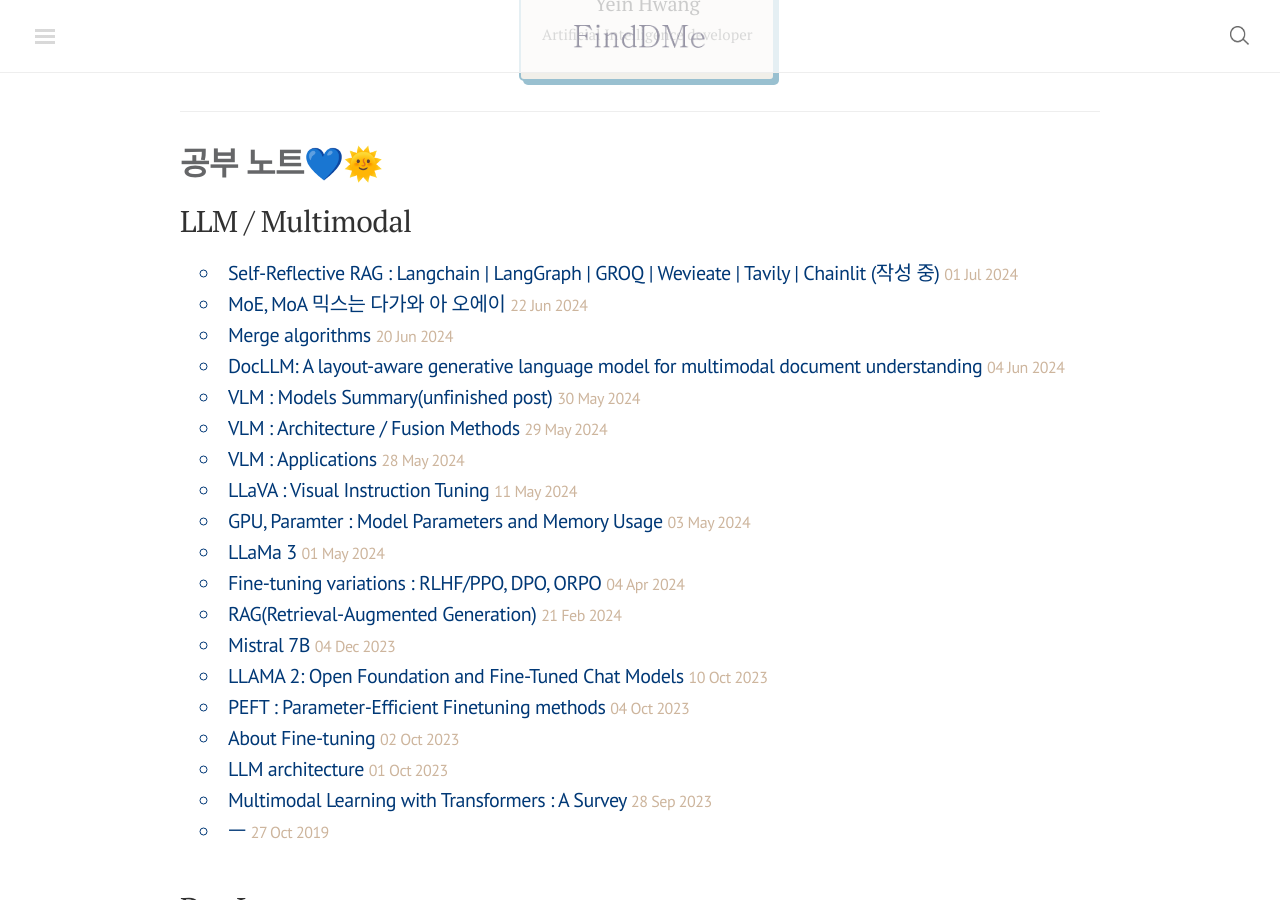
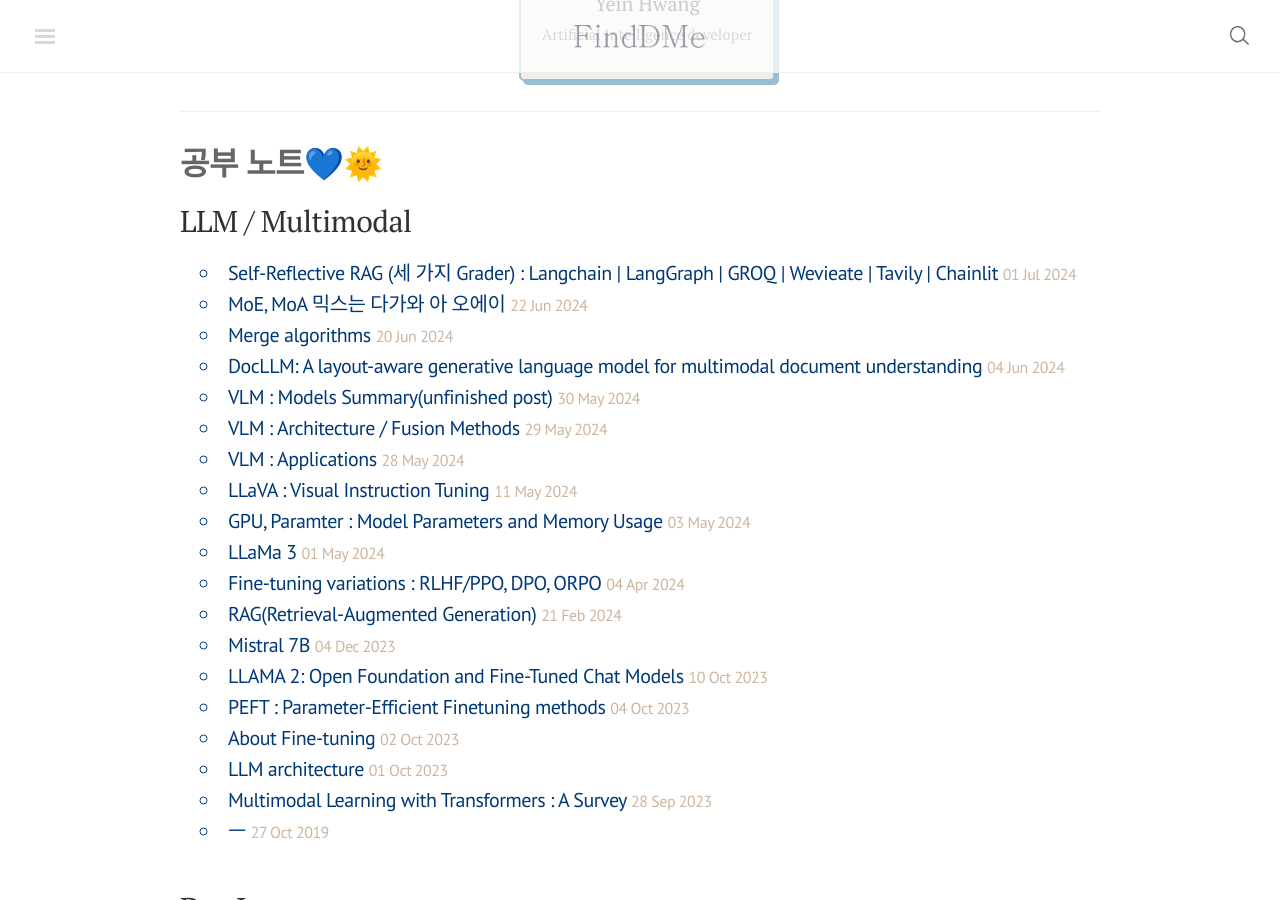
Before and after one commit to finddme/finddme.github.io, a Jekyll site: the page built from index.html, in a window 1280 px wide and 900 px high, scrolled down 379 px. Built offline with Jekyll 4.4.1, drawn with Linux system fonts in a browser that asks for light colours; nearby versions of some CDN libraries; comment, search, counter and statistics services are not loaded.

Commit message:
Update 2024-07-01-self_ref_rag.md

```diff
--- a/_posts/2024-07-01-self_ref_rag.md
+++ b/_posts/2024-07-01-self_ref_rag.md
@@ -1,5 +1,5 @@
 ---
-title: "Self-Reflective RAG : Langchain | LangGraph | GROQ | Wevieate | Tavily | Chainlit (작성 중)"
+title: "Self-Reflective RAG (세 가지 Grader) : Langchain | LangGraph | GROQ | Wevieate | Tavily | Chainlit"
 category: LLM / Multimodal
 tag: Multimodal
 ---
```
